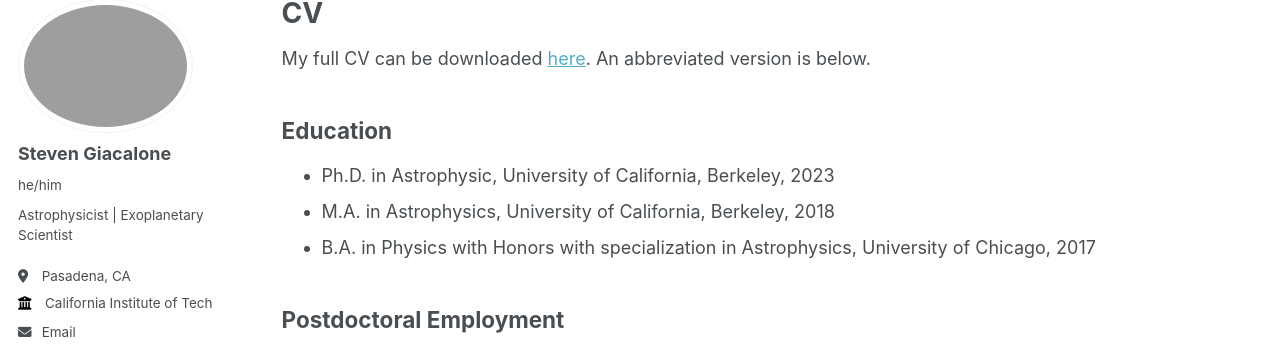
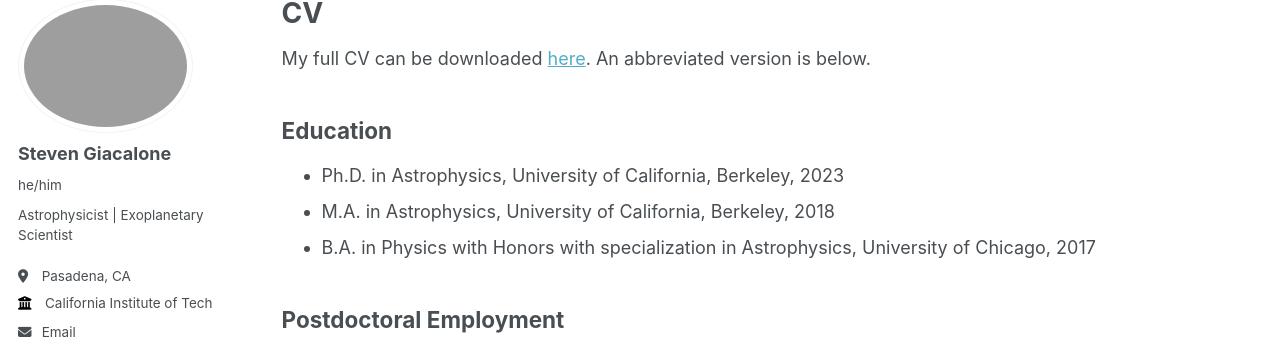
Before and after one commit to stevengiacalone/stevengiacalone.github.io, a Jekyll site: the page built from _pages/cv.md, in a window 1280 px wide and 900 px high. Shown: the part 107-461 px from the top of the window. Built offline with Jekyll 4.4.1, drawn with Linux system fonts in a browser that asks for light colours; some web fonts are replaced.

Commit message:
Update cv.md

```diff
--- a/_pages/cv.md
+++ b/_pages/cv.md
@@ -13,7 +13,7 @@ My full CV can be downloaded [here](https://stevengiacalone.github.io/files/CV_S
 
 Education
 --------
-* Ph.D. in Astrophysic, University of California, Berkeley, 2023
+* Ph.D. in Astrophysics, University of California, Berkeley, 2023
 * M.A. in Astrophysics, University of California, Berkeley, 2018
 * B.A. in Physics with Honors with specialization in Astrophysics, University of Chicago, 2017
 
```
